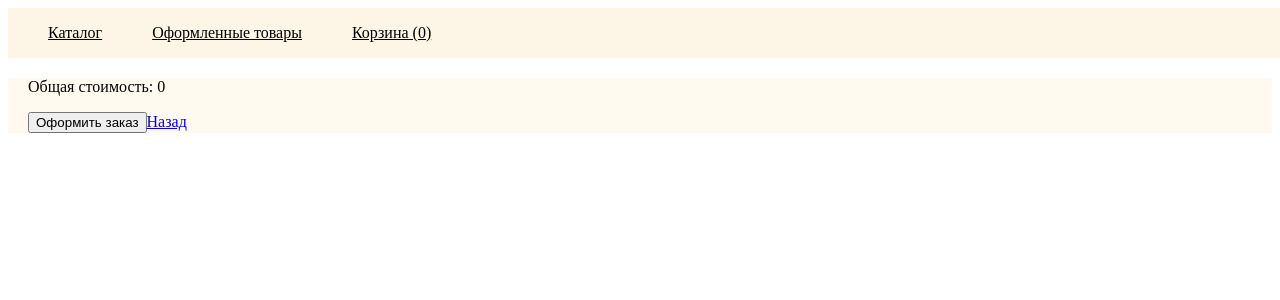
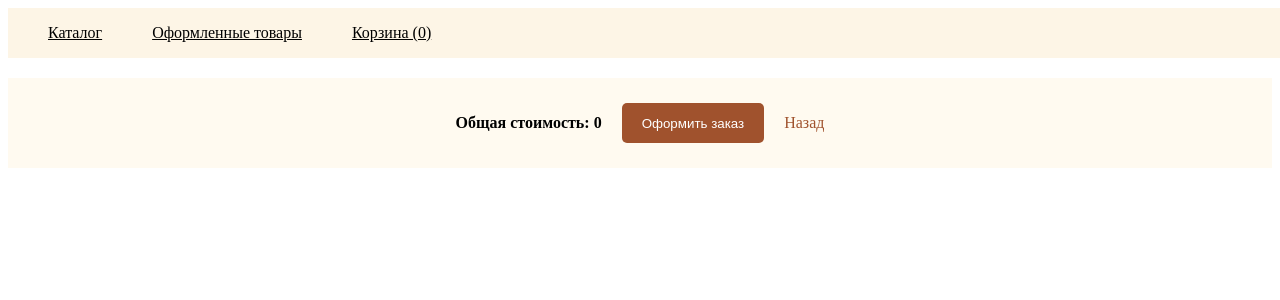
Before and after one commit to alPumpur/practika_pirvp2.1, a Vue app: page /basket in a window 1280 px wide. Shown: the top 300 px of the page. Built offline with nearby package versions, Linux system fonts and the light colour scheme.

Commit message:
оформление корзины

```diff
--- a/src/views/BasketPage.vue
+++ b/src/views/BasketPage.vue
@@ -1,16 +1,23 @@
 <template>
   <div class="cart">
-    <div v-for="item in cartItems" :key="item.id">
+    <div v-for="item in cartItems" :key="item.id" class="order-card">
+      <img class="product_image" :src="item.image" :alt="item.name">
+      <div class="order-details">
         <p>{{ item.name }}</p>
         <p>Цена: {{ item.price }}</p>
         <p>Количество: {{ item.quantity }}</p>
+      </div>
+      <div class="buttons">
         <button @click="increaseQuantity(item.id)">+</button>
         <button @click="decreaseQuantity(item.id)">-</button>
         <button @click="removeFromCart(item.id)">Удалить</button>
       </div>
-    <p>Общая стоимость: {{ total }}</p>
-    <button @click="checkout">Оформить заказ</button>
-    <router-link to="/">Назад</router-link>
+    </div>
+    <div class="footer">
+      <p class="total">Общая стоимость: {{ total }}</p>
+      <button @click="checkout" class="checkout-btn">Оформить заказ</button>
+      <router-link to="/" class="back-link">Назад</router-link>
+    </div>
   </div>
 </template>
 
@@ -46,5 +53,81 @@ const checkout = () => {
 </script>
 
 <style scoped>
-/* Стили для корзины */
+.cart {
+  display: flex;
+  flex-direction: column;
+  gap: 20px;
+  padding: 20px;
+  justify-content: center;
+  align-items: center;
+}
+
+.order-card {
+  background-color: #f9f9f9;
+  padding: 20px;
+  border-radius: 10px;
+  box-shadow: 0 2px 4px rgba(0, 0, 0, 0.1);
+  display: flex;
+  align-items: center;
+  gap: 20px;
+  width: 500px;
+}
+
+.product_image {
+  max-width: 150px;
+}
+
+.order-details {
+  flex-grow: 1;
+}
+
+.buttons button {
+  padding: 5px 10px;
+  border: none;
+  background-color: #A0522D;
+  color: white;
+  border-radius: 5px;
+  cursor: pointer;
+  transition: background-color 0.3s ease;
+}
+
+.buttons button:hover {
+  background-color: #A0522D;
+}
+
+.footer {
+  width: 100%;
+  display: flex;
+  justify-content: center;
+  align-items: center;
+  gap: 20px;
+}
+
+.total {
+  font-weight: bold;
+}
+
+.checkout-btn {
+  padding: 10px 20px;
+  background-color: #A0522D;
+  color: white;
+  border: none;
+  border-radius: 5px;
+  cursor: pointer;
+  transition: background-color 0.3s ease;
+  height: 40px;
+}
+
+.checkout-btn:hover {
+  background-color: #A0522D;
+}
+
+.back-link {
+  color: #A0522D;
+  text-decoration: none;
+}
+
+.back-link:hover {
+  text-decoration: underline;
+}
 </style>
```
Lines whose indentation alone changed are shown as unchanged.
